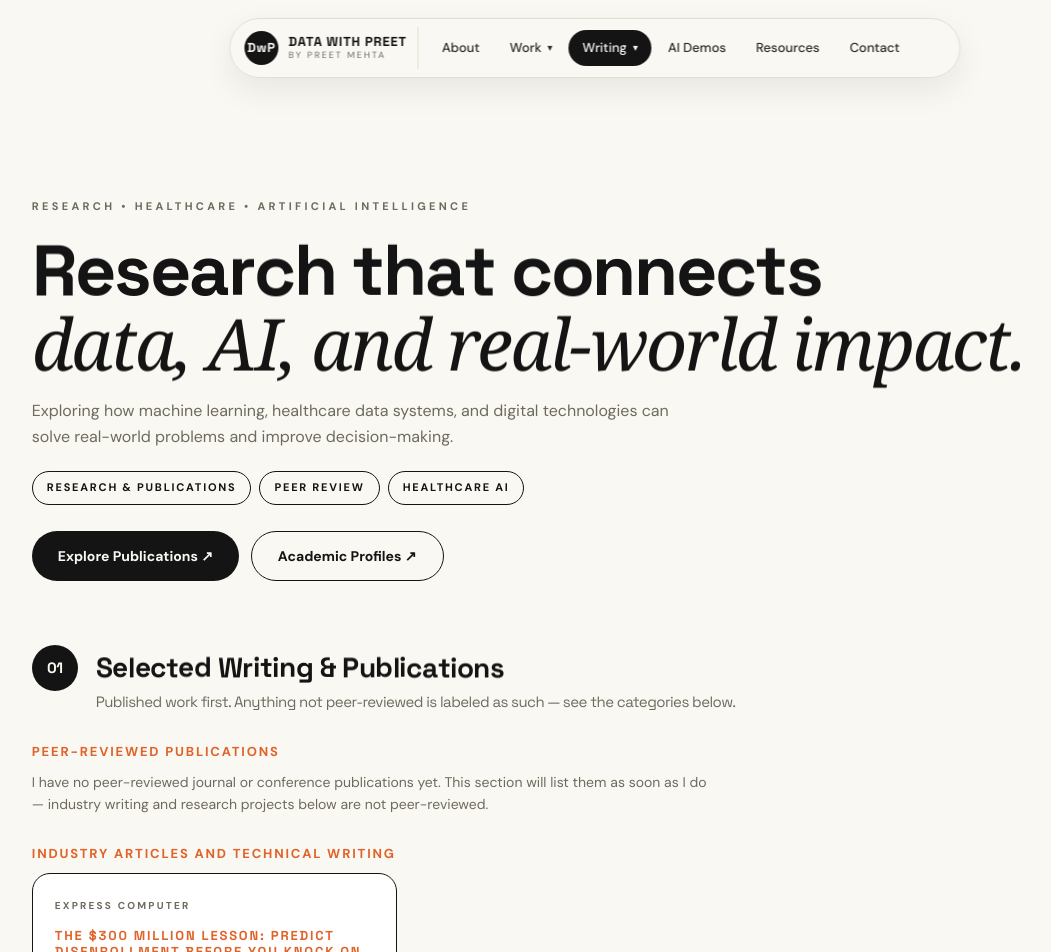
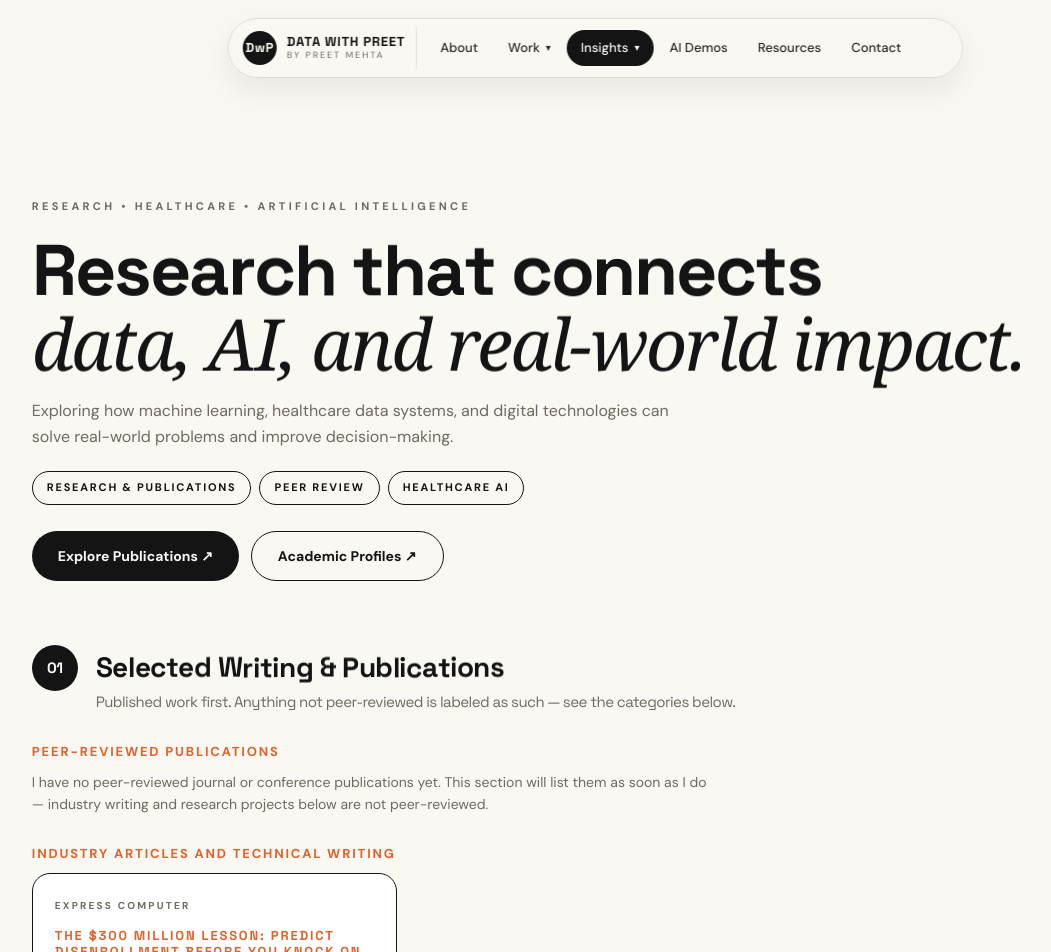
Before and after one commit to datawithpreet/datawithpreet.github.io, a Jekyll site: the page research.html, which Jekyll copies as it is, in a window 1280 px wide. Shown: the top 952 px of the page, without its empty margins (45-1096 px from the left). Built offline with Jekyll 4.4.1, drawn with Linux system fonts in a browser that asks for light colours; some web fonts are replaced.

Commit message:
Nav: Writing -> Insights; dropdown Articles & Insights / Research & Publications (research.html)

```diff
--- a/research.html
+++ b/research.html
@@ -117,10 +117,10 @@
         </ul>
       </div>
       <div class="nav-drop">
-        <button type="button" aria-expanded="false" aria-haspopup="true">Writing <span class="caret" aria-hidden="true">&#9662;</span></button>
-        <ul class="drop-menu" aria-label="Writing sections">
-          <li><a href="index.html#writing">Articles</a></li>
-          <li><a class="active" href="research.html">Research</a></li>
+        <button type="button" aria-expanded="false" aria-haspopup="true">Insights <span class="caret" aria-hidden="true">&#9662;</span></button>
+        <ul class="drop-menu" aria-label="Insights sections">
+          <li><a href="index.html#writing">Articles &amp; Insights</a></li>
+          <li><a class="active" href="research.html">Research &amp; Publications</a></li>
         </ul>
       </div>
       <a href="demos.html">AI Demos</a>
```
